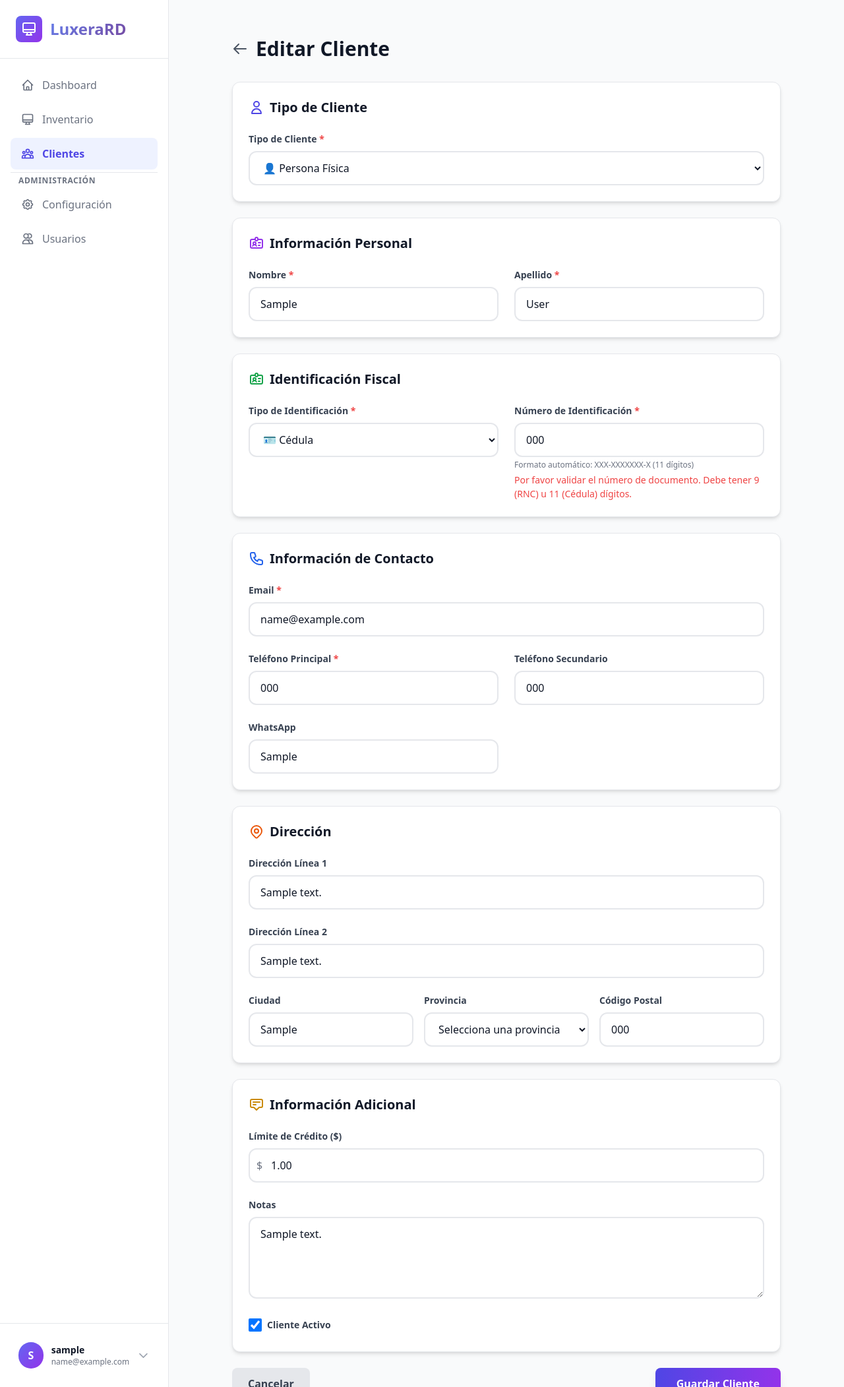
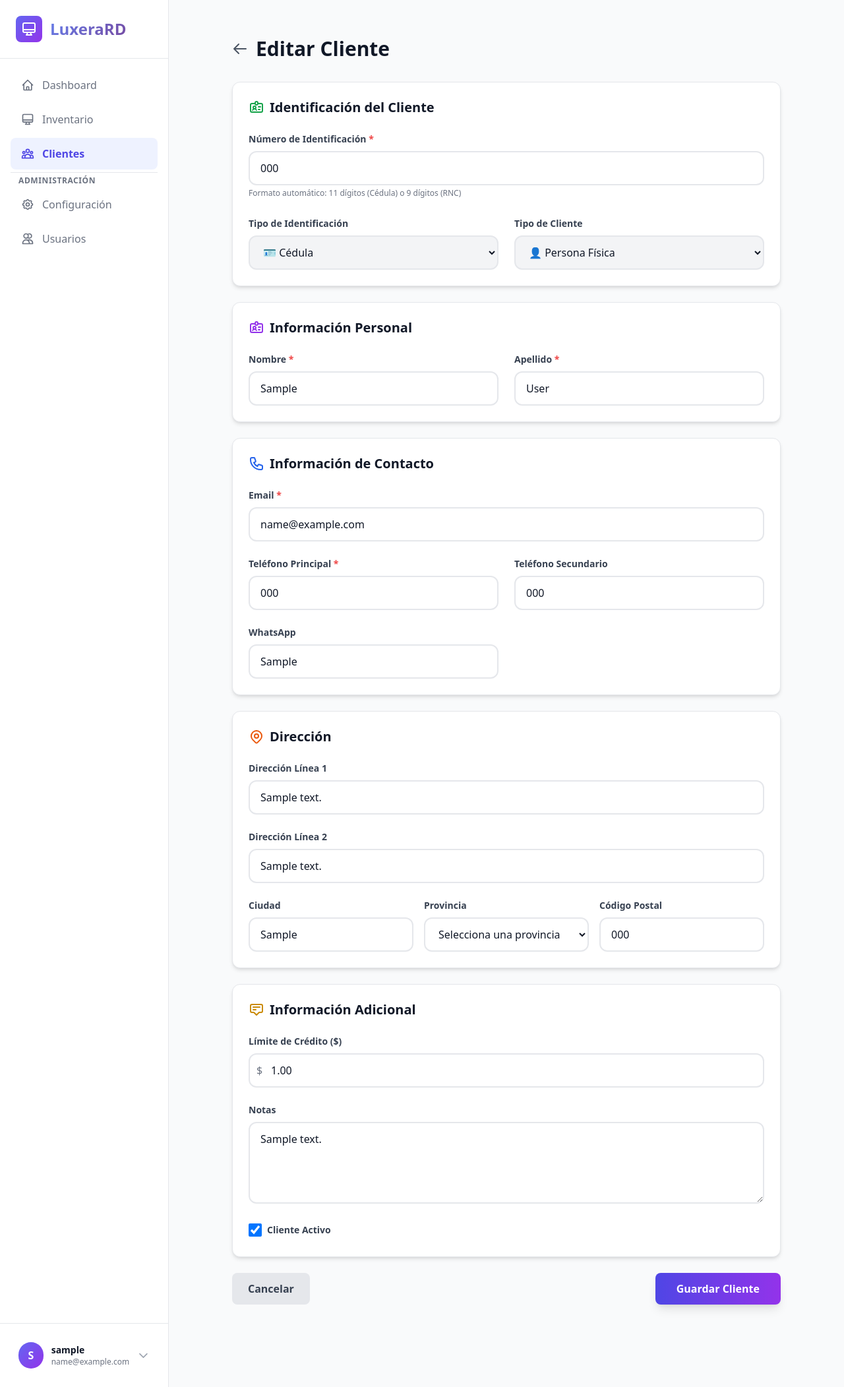
Before and after one commit to somanumte/LuxeraRD, a Flask app: page /customers/1/edit in a window 1280 px wide. Shown: the whole page at 66% size. Run offline with Flask 3, Linux system fonts and the light colour scheme; a user stored in the database is signed in; tables that the repository leaves empty hold one stand-in row (values such as "Sample post"); some libraries are stand-ins or nearby versions.

Commit message:
Proyecto Luxera, V.1.0

```diff
--- a/app/forms/customer_forms.py
+++ b/app/forms/customer_forms.py
@@ -17,7 +17,7 @@ from app.models.customer import Customer
 DOMINICAN_PROVINCES = [
     ('', 'Selecciona una provincia'),
     ('Azua', 'Azua'),
-    ('Baoruco', 'Booaoruco'),
+    ('Baoruco', 'Baoruco'),
     ('Barahona', 'Barahona'),
     ('Dajabón', 'Dajabón'),
     ('Distrito Nacional', 'Distrito Nacional'),
--- a/app/templates/customers/customer_form.html
+++ b/app/templates/customers/customer_form.html
@@ -12,6 +12,14 @@
         font-size: 0.875rem;
         margin-top: 0.25rem;
     }
+    /* Estilo para campos no editables manualmente */
+    .readonly-field {
+        background-color: #f3f4f6 !important;
+        cursor: not-allowed;
+    }
+    .dark .readonly-field {
+        background-color: #1f2937 !important;
+    }
 </style>
 {% endblock %}
 
@@ -19,7 +27,6 @@
 <div class="min-h-screen bg-gray-50 dark:bg-gray-900 py-8">
     <div class="max-w-4xl mx-auto px-4 sm:px-6 lg:px-8">
 
-        <!-- Header -->
         <div class="mb-8">
             <div class="flex items-center space-x-3 mb-4">
                 <a href="{{ url_for('customers.customers_list') }}" class="text-gray-600 dark:text-gray-400 hover:text-indigo-600 dark:hover:text-indigo-400">
@@ -37,33 +44,48 @@
             </div>
         </div>
 
-        <!-- Formulario -->
         <form method="POST" id="customer-form" class="space-y-6">
             {{ form.hidden_tag() }}
 
-            <!-- Card: Tipo de Cliente -->
             <div class="bg-white dark:bg-gray-800 rounded-xl shadow-md p-6 border border-gray-200 dark:border-gray-700">
                 <h2 class="text-xl font-semibold text-gray-900 dark:text-white mb-6 flex items-center">
-                    <svg class="w-6 h-6 mr-2 text-indigo-600" fill="none" stroke="currentColor" viewBox="0 0 24 24">
-                        <path stroke-linecap="round" stroke-linejoin="round" stroke-width="2" d="M16 7a4 4 0 11-8 0 4 4 0 018 0zM12 14a7 7 0 00-7 7h14a7 7 0 00-7-7z"></path>
+                    <svg class="w-6 h-6 mr-2 text-green-600" fill="none" stroke="currentColor" viewBox="0 0 24 24">
+                        <path stroke-linecap="round" stroke-linejoin="round" stroke-width="2" d="M10 6H5a2 2 0 00-2 2v9a2 2 0 002 2h14a2 2 0 002-2V8a2 2 0 00-2-2h-5m-4 0V5a2 2 0 114 0v1m-4 0a2 2 0 104 0m-5 8a2 2 0 100-4 2 2 0 000 4zm0 0c1.306 0 2.417.835 2.83 2M9 14a3.001 3.001 0 00-2.83 2M15 11h3m-3 4h2"></path>
                     </svg>
-                    Tipo de Cliente
+                    Identificación del Cliente
                 </h2>
 
-                <div class="grid grid-cols-1 gap-6">
+                <div class="grid grid-cols-1 md:grid-cols-2 gap-6">
+                    <div class="md:col-span-2">
+                        <label class="block text-sm font-semibold text-gray-700 dark:text-gray-200 mb-2">
+                            {{ form.id_number.label.text }} <span class="text-red-500">*</span>
+                        </label>
+                        {{ form.id_number(class="w-full px-4 py-3 border-2 border-gray-200 dark:border-gray-700 rounded-xl bg-white dark:bg-gray-900 text-gray-900 dark:text-gray-100 focus:border-indigo-500 focus:ring-4 focus:ring-indigo-500/20", placeholder="Ingrese solo números", maxlength="13") }}
+                        <p class="mt-1 text-xs text-gray-500 dark:text-gray-400" id="id-helper-text">
+                            Formato automático: 11 dígitos (Cédula) o 9 dígitos (RNC)
+                        </p>
+                        <div id="id-error-message" class="error-message hidden"></div>
+                        {% if form.id_number.errors %}
+                            <p class="mt-1 text-sm text-red-600 dark:text-red-400">{{ form.id_number.errors[0] }}</p>
+                        {% endif %}
+                    </div>
+
                     <div>
                         <label class="block text-sm font-semibold text-gray-700 dark:text-gray-200 mb-2">
-                            {{ form.customer_type.label.text }} <span class="text-red-500">*</span>
+                            {{ form.id_type.label.text }}
                         </label>
-                        {{ form.customer_type(class="w-full px-4 py-3 border-2 border-gray-200 dark:border-gray-700 rounded-xl bg-white dark:bg-gray-900 text-gray-900 dark:text-gray-100 focus:border-indigo-500 focus:ring-4 focus:ring-indigo-500/20") }}
-                        {% if form.customer_type.errors %}
-                            <p class="mt-1 text-sm text-red-600 dark:text-red-400">{{ form.customer_type.errors[0] }}</p>
-                        {% endif %}
+                        {{ form.id_type(class="w-full px-4 py-3 border-2 border-gray-200 dark:border-gray-700 rounded-xl bg-white dark:bg-gray-900 text-gray-900 dark:text-gray-100 readonly-field", readonly=True, tabindex="-1") }}
+                    </div>
+
+                    <div>
+                        <label class="block text-sm font-semibold text-gray-700 dark:text-gray-200 mb-2">
+                            {{ form.customer_type.label.text }}
+                        </label>
+                        {{ form.customer_type(class="w-full px-4 py-3 border-2 border-gray-200 dark:border-gray-700 rounded-xl bg-white dark:bg-gray-900 text-gray-900 dark:text-gray-100 readonly-field", readonly=True, tabindex="-1") }}
                     </div>
                 </div>
             </div>
 
-            <!-- Card: Información Personal/Empresa -->
             <div class="bg-white dark:bg-gray-800 rounded-xl shadow-md p-6 border border-gray-200 dark:border-gray-700">
                 <h2 class="text-xl font-semibold text-gray-900 dark:text-white mb-6 flex items-center">
                     <svg class="w-6 h-6 mr-2 text-purple-600" fill="none" stroke="currentColor" viewBox="0 0 24 24">
@@ -73,7 +95,6 @@
                 </h2>
 
                 <div class="grid grid-cols-1 md:grid-cols-2 gap-6">
-                    <!-- Campos de Persona -->
                     <div id="person-fields">
                         <div>
                             <label class="block text-sm font-semibold text-gray-700 dark:text-gray-200 mb-2">
@@ -98,7 +119,6 @@
                         </div>
                     </div>
 
-                    <!-- Campo de Empresa -->
                     <div id="company-fields" class="hidden-field md:col-span-2">
                         <div>
                             <label class="block text-sm font-semibold text-gray-700 dark:text-gray-200 mb-2">
@@ -113,43 +133,6 @@
                 </div>
             </div>
 
-            <!-- Card: Identificación Fiscal -->
-            <div class="bg-white dark:bg-gray-800 rounded-xl shadow-md p-6 border border-gray-200 dark:border-gray-700">
-                <h2 class="text-xl font-semibold text-gray-900 dark:text-white mb-6 flex items-center">
-                    <svg class="w-6 h-6 mr-2 text-green-600" fill="none" stroke="currentColor" viewBox="0 0 24 24">
-                        <path stroke-linecap="round" stroke-linejoin="round" stroke-width="2" d="M10 6H5a2 2 0 00-2 2v9a2 2 0 002 2h14a2 2 0 002-2V8a2 2 0 00-2-2h-5m-4 0V5a2 2 0 114 0v1m-4 0a2 2 0 104 0m-5 8a2 2 0 100-4 2 2 0 000 4zm0 0c1.306 0 2.417.835 2.83 2M9 14a3.001 3.001 0 00-2.83 2M15 11h3m-3 4h2"></path>
-                    </svg>
-                    Identificación Fiscal
-                </h2>
-
-                <div class="grid grid-cols-1 md:grid-cols-2 gap-6">
-                    <div>
-                        <label class="block text-sm font-semibold text-gray-700 dark:text-gray-200 mb-2">
-                            {{ form.id_type.label.text }} <span class="text-red-500">*</span>
-                        </label>
-                        {{ form.id_type(class="w-full px-4 py-3 border-2 border-gray-200 dark:border-gray-700 rounded-xl bg-white dark:bg-gray-900 text-gray-900 dark:text-gray-100 focus:border-indigo-500 focus:ring-4 focus:ring-indigo-500/20") }}
-                        {% if form.id_type.errors %}
-                            <p class="mt-1 text-sm text-red-600 dark:text-red-400">{{ form.id_type.errors[0] }}</p>
-                        {% endif %}
-                    </div>
-
-                    <div>
-                        <label class="block text-sm font-semibold text-gray-700 dark:text-gray-200 mb-2">
-                            {{ form.id_number.label.text }} <span class="text-red-500">*</span>
-                        </label>
-                        {{ form.id_number(class="w-full px-4 py-3 border-2 border-gray-200 dark:border-gray-700 rounded-xl bg-white dark:bg-gray-900 text-gray-900 dark:text-gray-100 focus:border-indigo-500 focus:ring-4 focus:ring-indigo-500/20", placeholder="Ingrese solo números") }}
-                        <p class="mt-1 text-xs text-gray-500 dark:text-gray-400" id="id-helper-text">
-                            Formato automático: 11 dígitos (Cédula) o 9 dígitos (RNC)
-                        </p>
-                        <div id="id-error-message" class="error-message hidden"></div>
-                        {% if form.id_number.errors %}
-                            <p class="mt-1 text-sm text-red-600 dark:text-red-400">{{ form.id_number.errors[0] }}</p>
-                        {% endif %}
-                    </div>
-                </div>
-            </div>
-
-            <!-- Card: Contacto -->
             <div class="bg-white dark:bg-gray-800 rounded-xl shadow-md p-6 border border-gray-200 dark:border-gray-700">
                 <h2 class="text-xl font-semibold text-gray-900 dark:text-white mb-6 flex items-center">
                     <svg class="w-6 h-6 mr-2 text-blue-600" fill="none" stroke="currentColor" viewBox="0 0 24 24">
@@ -197,8 +180,6 @@
                 </div>
             </div>
 
-            <!-- Resto del formulario se mantiene igual -->
-            <!-- Card: Dirección -->
             <div class="bg-white dark:bg-gray-800 rounded-xl shadow-md p-6 border border-gray-200 dark:border-gray-700">
                 <h2 class="text-xl font-semibold text-gray-900 dark:text-white mb-6 flex items-center">
                     <svg class="w-6 h-6 mr-2 text-orange-600" fill="none" stroke="currentColor" viewBox="0 0 24 24">
@@ -248,7 +229,6 @@
                 </div>
             </div>
 
-            <!-- Card: Información Adicional -->
             <div class="bg-white dark:bg-gray-800 rounded-xl shadow-md p-6 border border-gray-200 dark:border-gray-700">
                 <h2 class="text-xl font-semibold text-gray-900 dark:text-white mb-6 flex items-center">
                     <svg class="w-6 h-6 mr-2 text-yellow-600" fill="none" stroke="currentColor" viewBox="0 0 24 24">
@@ -284,7 +264,6 @@
                 </div>
             </div>
 
-            <!-- Botones -->
             <div class="flex items-center justify-between">
                 <a href="{{ url_for('customers.customers_list') }}" class="px-6 py-3 bg-gray-200 dark:bg-gray-700 text-gray-700 dark:text-gray-300 rounded-lg hover:bg-gray-300 dark:hover:bg-gray-600 transition-colors font-semibold">
                     Cancelar
@@ -318,80 +297,55 @@ document.addEventListener('DOMContentLoaded', function() {
     const phoneErrorMessage = document.getElementById('phone-error-message');
     const customerForm = document.getElementById('customer-form');
 
-    // Función para formatear número de identificación
     function formatIdNumber(value) {
-        // Remover todos los caracteres no numéricos
         const digits = value.replace(/\D/g, '');
-
-        // Formatear según la cantidad de dígitos
         if (digits.length === 11) {
-            // Formato cédula: XXX-XXXXXXX-X
             return digits.replace(/(\d{3})(\d{7})(\d{1})/, '$1-$2-$3');
         } else if (digits.length === 9) {
-            // Formato RNC: XXX-XXXXX-X
             return digits.replace(/(\d{3})(\d{5})(\d{1})/, '$1-$2-$3');
         }
-        // Si no tiene 9 o 11 dígitos, devolver solo dígitos
         return digits;
     }
 
-    // Función para validar y auto-detectar tipo de identificación
     function autoDetectIdType(value) {
         const digits = value.replace(/\D/g, '');
-
         if (digits.length === 11) {
-            // 11 dígitos = Cédula = Cliente Personal
             customerTypeSelect.value = 'person';
             idTypeSelect.value = 'cedula';
             return 'cedula';
         } else if (digits.length === 9) {
-            // 9 dígitos = RNC = Cliente Empresarial
             customerTypeSelect.value = 'company';
             idTypeSelect.value = 'rnc';
             return 'rnc';
         } else if (digits.length > 0 && digits.length !== 11 && digits.length !== 9) {
-            // Longitud incorrecta
-            idErrorMessage.textContent = 'Por favor validar el número de documento. Debe tener 9 (RNC) u 11 (Cédula) dígitos.';
-            idErrorMessage.classList.remove('hidden');
+           idErrorMessage.classList.remove('hidden');
             return null;
         } else {
-            // Campo vacío o longitud válida
             idErrorMessage.classList.add('hidden');
             return null;
         }
     }
 
-    // Función para actualizar campos del formulario
     function updateFormFields() {
         const customerType = customerTypeSelect.value;
         const idType = idTypeSelect.value;
 
-        // Mostrar/ocultar campos según tipo de cliente
         if (customerType === 'person') {
             personFields.classList.remove('hidden-field');
             personFields2.classList.remove('hidden-field');
             companyFields.classList.add('hidden-field');
             infoHeader.textContent = 'Información Personal';
-        } else {
+        } else if (customerType === 'company') {
             personFields.classList.add('hidden-field');
             personFields2.classList.add('hidden-field');
             companyFields.classList.remove('hidden-field');
             infoHeader.textContent = 'Información de la Empresa';
         }
-
-        // Actualizar texto de ayuda según tipo de ID
-        if (idType === 'cedula') {
-            idHelperText.textContent = 'Formato automático: XXX-XXXXXXX-X (11 dígitos)';
-        } else {
-            idHelperText.textContent = 'Formato automático: XXX-XXXXX-X (9 dígitos)';
-        }
     }
 
-    // Función para validar email
     function validateEmail() {
         const email = emailInput.value.trim();
         const emailRegex = /^[^\s@]+@[^\s@]+\.[^\s@]+$/;
-
         if (!email) {
             emailErrorMessage.textContent = 'El correo electrónico es requerido.';
             emailErrorMessage.classList.remove('hidden');
@@ -406,13 +360,10 @@ document.addEventListener('DOMContentLoaded', function() {
         }
     }
 
-    // Función para validar teléfono
     function validatePhone() {
         const phonePrimary = phonePrimaryInput.value.trim();
-        const phoneSecondary = phoneSecondaryInput.value.trim();
-
-        if (!phonePrimary && !phoneSecondary) {
-            phoneErrorMessage.textContent = 'Al menos un número de teléfono es requerido.';
+        if (!phonePrimary) {
+            phoneErrorMessage.textContent = 'El teléfono principal es requerido.';
             phoneErrorMessage.classList.remove('hidden');
             return false;
         } else {
@@ -421,12 +372,9 @@ document.addEventListener('DOMContentLoaded', function() {
         }
     }
 
-    // Función para validar formulario completo
     function validateForm() {
         const isEmailValid = validateEmail();
         const isPhoneValid = validatePhone();
-
-        // Validar número de identificación
         const idValue = idNumberInput.value.trim();
         const digits = idValue.replace(/\D/g, '');
         let isIdValid = true;
@@ -436,33 +384,24 @@ document.addEventListener('DOMContentLoaded', function() {
             idErrorMessage.classList.remove('hidden');
             isIdValid = false;
         } else if (digits.length !== 11 && digits.length !== 9) {
-            idErrorMessage.textContent = 'Por favor validar el número de documento. Debe tener 9 (RNC) u 11 (Cédula) dígitos.';
+            idErrorMessage.textContent = 'Debe tener 9 (RNC) u 11 (Cédula) dígitos.';
             idErrorMessage.classList.remove('hidden');
             isIdValid = false;
-        } else {
-            idErrorMessage.classList.add('hidden');
         }
 
         return isEmailValid && isPhoneValid && isIdValid;
     }
 
-    // Event listeners
     idNumberInput.addEventListener('input', function(e) {
         const cursorPosition = e.target.selectionStart;
         const formattedValue = formatIdNumber(e.target.value);
-
-        // Actualizar valor formateado
         e.target.value = formattedValue;
 
-        // Restaurar posición del cursor
         const change = formattedValue.length - e.target.value.length;
         e.target.setSelectionRange(cursorPosition + change, cursorPosition + change);
 
-        // Auto-detectar tipo de identificación
         const detectedType = autoDetectIdType(formattedValue);
-        if (detectedType) {
-            updateFormFields();
-        }
+        updateFormFields();
     });
 
     idNumberInput.addEventListener('blur', function() {
@@ -474,20 +413,12 @@ document.addEventListener('DOMContentLoaded', function() {
         }
     });
 
-    customerTypeSelect.addEventListener('change', updateFormFields);
-    idTypeSelect.addEventListener('change', updateFormFields);
-
-    // Validación en tiempo real
     emailInput.addEventListener('blur', validateEmail);
     phonePrimaryInput.addEventListener('blur', validatePhone);
-    phoneSecondaryInput.addEventListener('blur', validatePhone);
 
-    // Validación antes de enviar el formulario
     customerForm.addEventListener('submit', function(e) {
         if (!validateForm()) {
             e.preventDefault();
-
-            // Scroll al primer error
             const firstError = document.querySelector('.error-message:not(.hidden)');
             if (firstError) {
                 firstError.scrollIntoView({ behavior: 'smooth', block: 'center' });
@@ -495,15 +426,12 @@ document.addEventListener('DOMContentLoaded', function() {
         }
     });
 
-    // Inicializar campos
-    updateFormFields();
-
-    // Si ya hay un valor en el campo de identificación, formatearlo al cargar
+    // Inicialización
     if (idNumberInput.value) {
         idNumberInput.value = formatIdNumber(idNumberInput.value);
         autoDetectIdType(idNumberInput.value);
-        updateFormFields();
     }
+    updateFormFields();
 });
 </script>
 {% endblock %}
```
Also changed, not shown: app/routes/main.py (+49 -1 lines).
